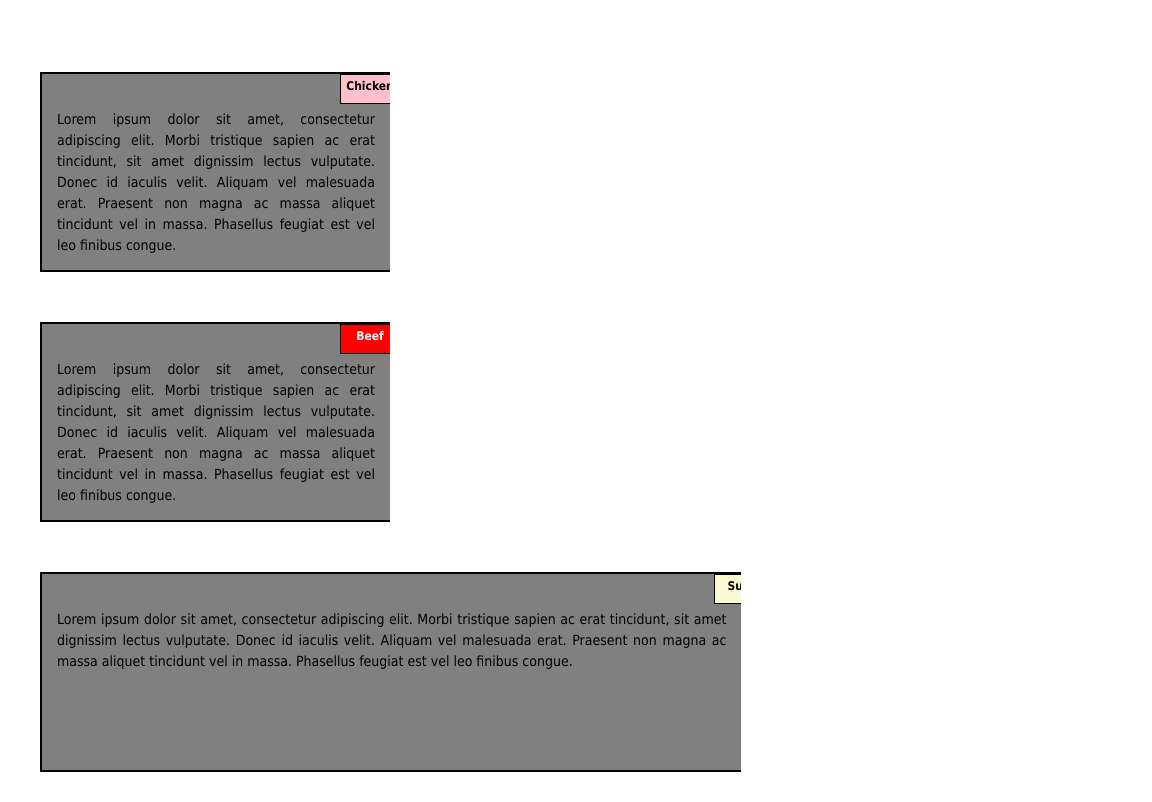
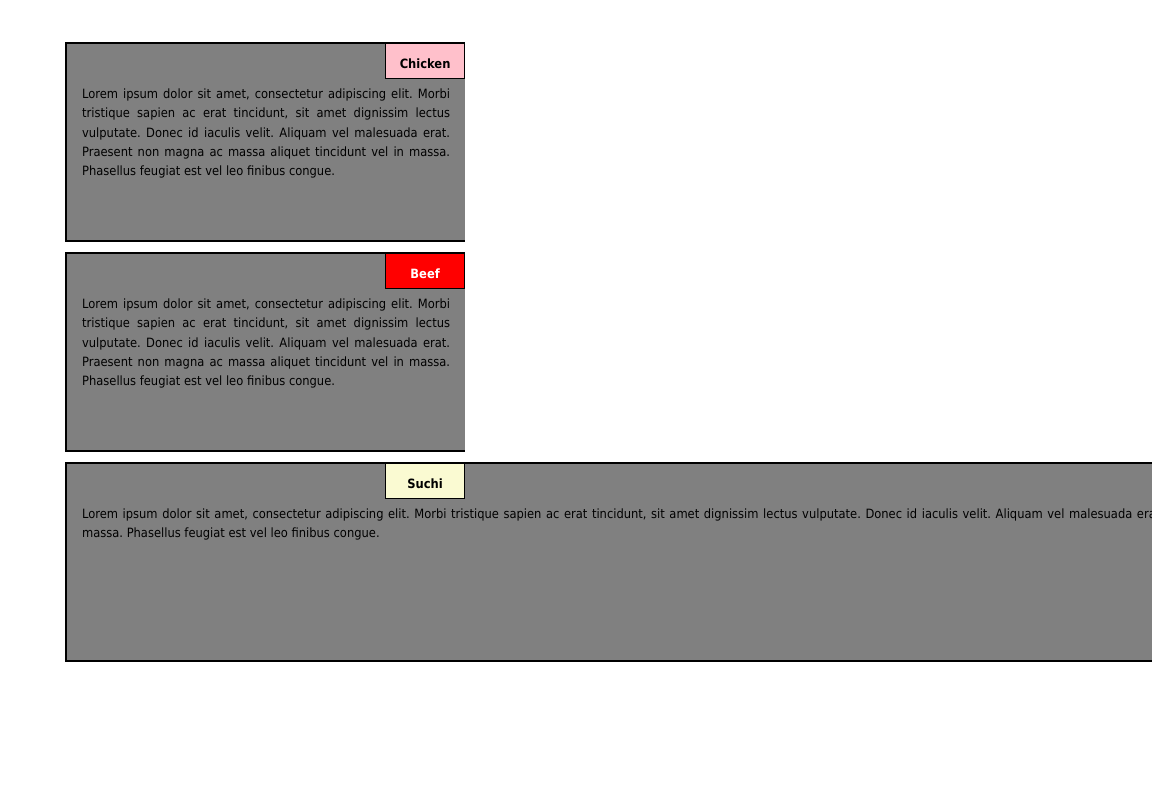
Before and after one commit to Rickofar/module2-solution, a plain HTML site: page index.html in a window 768 px wide. Shown: the part 43-845 px from the top of the page, 1152 px wide, since content can reach past the window. After the commit the page ends 800 px from the top, so only its background shows below. Drawn offline with Linux system fonts and the light colour scheme.

Commit message:
Update styles.css

```diff
--- a/css/styles.css
+++ b/css/styles.css
@@ -46,6 +46,8 @@ p{
   text-align: center;
   position: relative;
   box-sizing: border-box;
+  margin-left: 308px;
+  margin-top: -11px;
 }
 
 
@@ -62,88 +64,38 @@ p{
   background-color: lightgoldenrodyellow;
 }
 
+/** Medium Devices **/
+@media (min-width: 768px) and (max-width: 991px){
+  body{
+    font-size: .8em;
+  }
+#row-1, #row-2,{
+  width: 50%;
+  padding: 5px;
+  margin-top: 0px;
+  margin: 5px;
+  margin-right: -10px;
+ }
 
-/** Large Devices **/
-@media (min-width: 992px){
-  .row{
- }
+h4{
+  margin-top: 10px;
+  font-weight: bold;
 }
 
-
-/** Medium Devices **/
-@media (min-width: 768px) and (max-width: 991px){
-.row{
-  width: 50%;
-  float: left;
-  padding: 15px;
+ #row-3{
+    width: 200%;
  }
 
-h2{
-  margin-bottom: 50px;
-}
-
-#row-1, #row-2{
-  background-color: gray;
-  border: 2px solid black;
-  width: 350px;
-  height: 200px;
-  padding: 10px;
-  border-right-width: 0px;
-  border-right-style: solid;
-  margin-right: 0px;
-  margin-left: 0px;
-  overflow: hidden;
-  float: left;
-  clear: left;
-}
-
-#row-3{
-  width: 210%;
-  margin-left: 0px;
-}
-
-h4 {
-  margin-top: 2px;
-  font-size: 12px;
-}
-
-p{
-  font-size: 14px;
-}
-
-#box1 {
-border: 1px solid black;
-height: 30px;
-width: 60px;
-text-align: center;
-margin-left: 288px;
-margin-top: -10px;
-}
-
- #box2 {
-border: 1px solid black;
-height: 30px;
-width: 60px;
-text-align: center;
-margin-left: 288px;
-margin-top: -10px;
-}
-
- #box3 {
+#box1, #box2, #box3{
   border: 1px solid black;
-  height: 30px;
-  width: 60px;
+  width: 80px;
   text-align: center;
-  margin-left: 662px;
-  margin-top: -10px;
-}
-
-body{
-  font-size: 1em;
+  position: inherit;
+  box-sizing: border-box;
+  margin-top: -11px;
 }
 
 }
-
 
 /** Small Devices **/
 @media (min-width: 0px) and (max-width: 767px){
@@ -151,7 +103,7 @@ body{
     font-size: .8em;
   }
 #row-1, #row-2, #row-3 {
-  width: 98%;
+  width: auto;
   padding: 5px;
   margin-top: 0px;
   margin: 5px;
@@ -164,7 +116,12 @@ h4{
 }
 
 #box1, #box2, #box3{
-
+  border: 1px solid black;
+  width: auto;
+  text-align: center;
+  position: flex;
+  margin-left: 220px;
+  margin-top: -11px;
 }
 
 }
```
